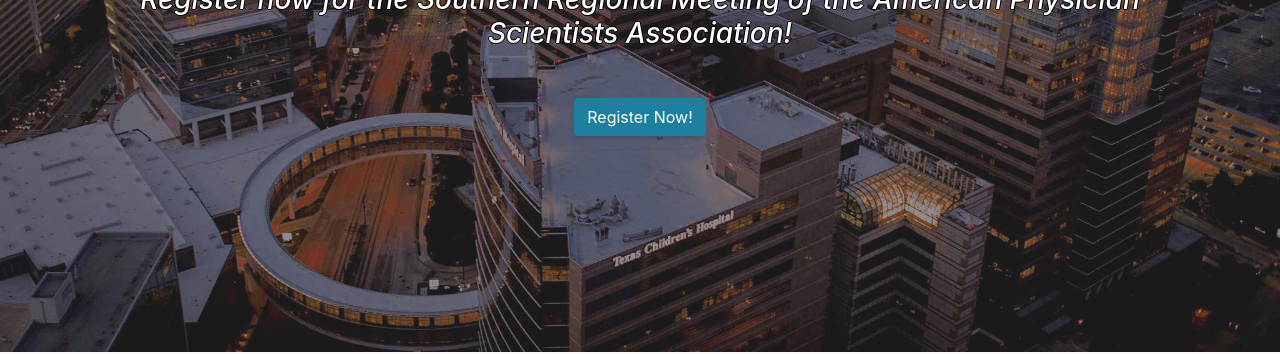
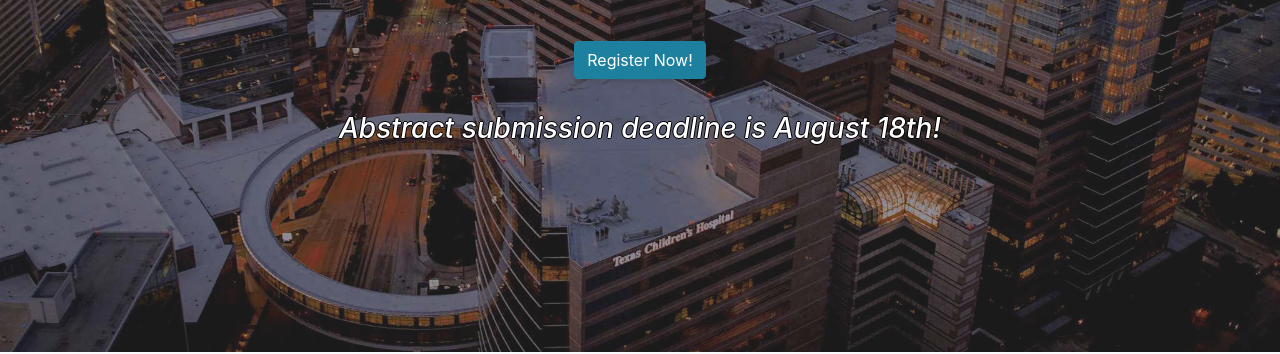
Before and after one commit to physicianscientists/west-takedown, a website with bundled scripts: page index.html in a window 1280 px wide. Shown: the part 448-802 px from the top of the page. Built offline with nearby package versions, Linux system fonts and the light colour scheme.

Commit message:
Add abstract date

```diff
--- a/index.html
+++ b/index.html
@@ -60,6 +60,9 @@
 			<em>Register now for the Southern Regional Meeting of the American Physician Scientists Association!</em>
 		</h3>
 		<a class="btn btn-primary btn-xl js-scroll-trigger" href="https://physicianscientists.site-ym.com/events/EventDetails.aspx?alias=bcmhouston2018">Register Now!</a>
+		<h3 class="mb-5" style="color: #fff; text-shadow: 1px 0 0 #000, 0 -1px 0 #000, 0 1px 0 #000, -1px 0 0 #000;">
+			<br><em>Abstract submission deadline is August 18th!</em>
+		</h3>
 	</div>
 	<div class="overlay"></div>
 </header>
```
